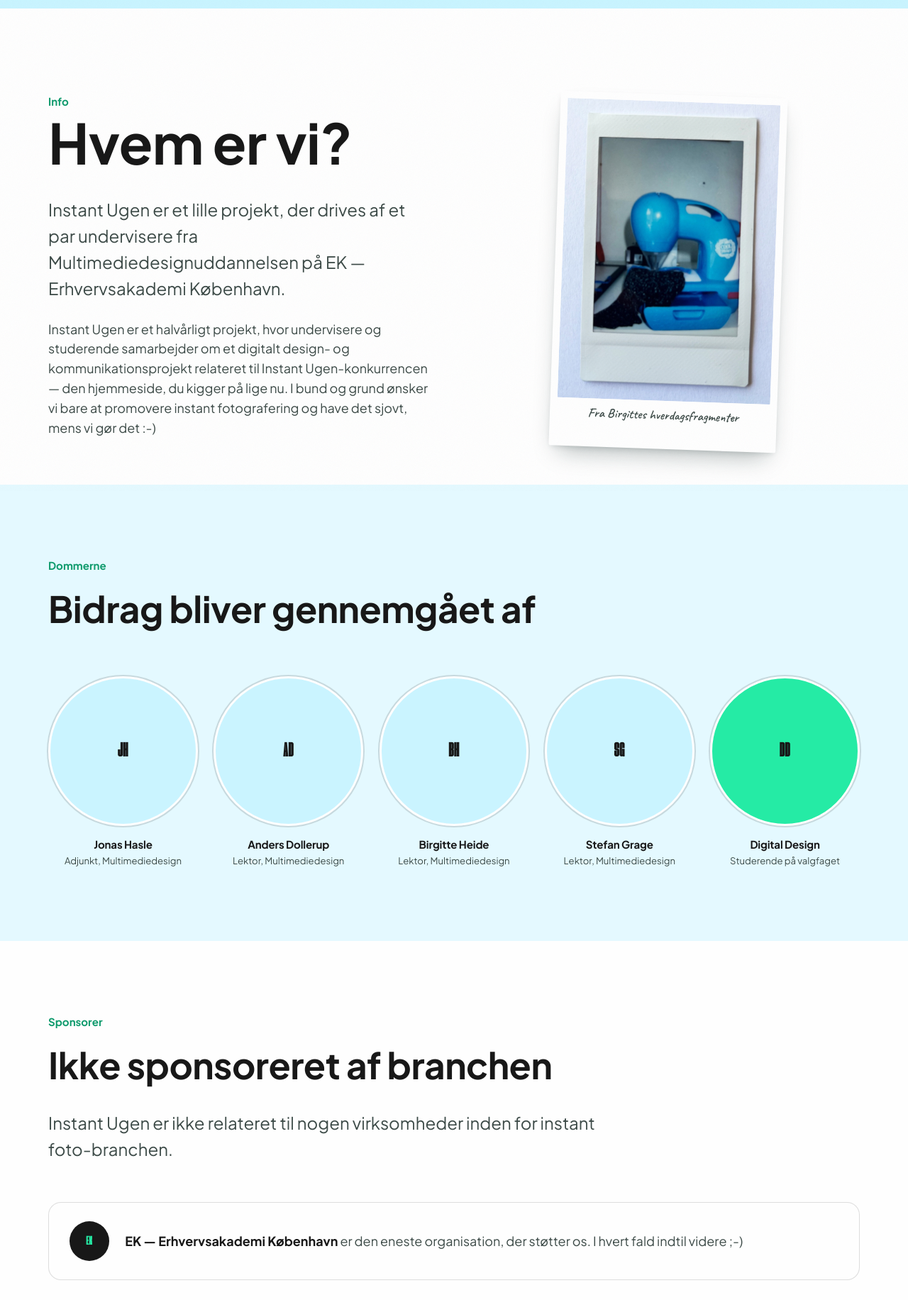
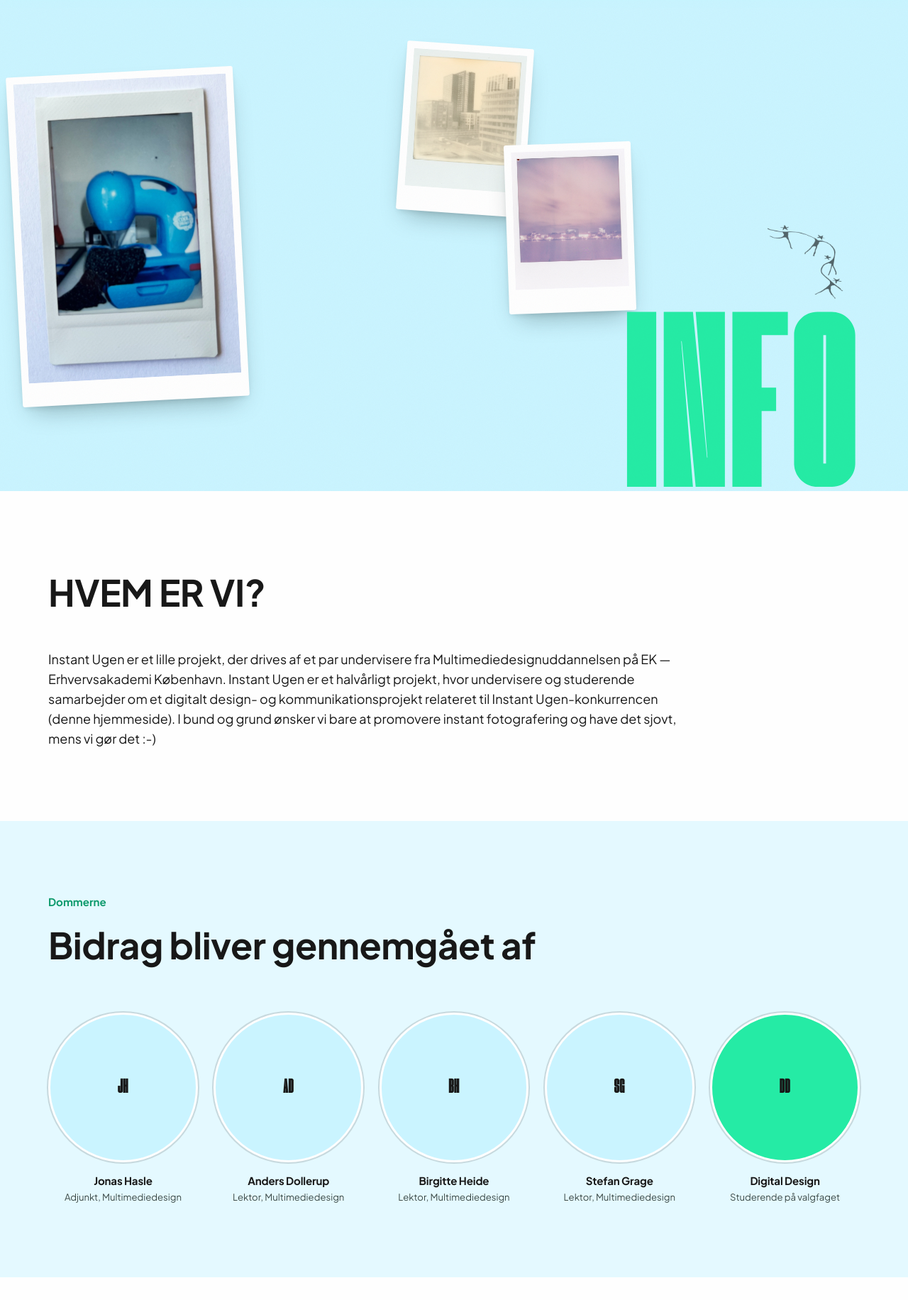
Before and after one commit to allynavarro/instant-ugen, a website: page info.html in a window 1280 px wide. Shown: the part 108-1940 px from the top of the page at 71% size. Drawn offline with Linux system fonts and the light colour scheme.

Commit message:
info siden færdig

```diff
--- a/css/info.css
+++ b/css/info.css
@@ -1,7 +1,141 @@
 /* ==========================================================================
-   Info — hvem er vi, dommere, sponsorer
+   Info — hero, hvem er vi, dommere, sponsorer
    ========================================================================== */
 
+/* ---------- hero ---------- */
+.info-hero {
+  background: var(--blue);
+  overflow: clip;
+  padding: clamp(2rem, 4vw, 3.5rem) 0 0;
+  height: calc(100dvh - var(--header-h, 112px));
+}
+.info-hero .wrap {
+  position: relative;
+  display: flex;
+  align-items: flex-end;
+  height: 100%;
+}
+
+.info-hero-word {
+  font-family: var(--f-display);
+  text-transform: uppercase;
+  font-weight: 400;
+  line-height: 0.8;
+  letter-spacing: 0.01em;
+  color: var(--mint);
+  font-size: clamp(7rem, 5vw + 36vh, 32rem);
+  margin: 0 0 -0.08em auto;
+  position: relative;
+  z-index: 5;
+}
+
+.info-hero-photos {
+  position: absolute;
+  inset: 0;
+  z-index: 2;
+}
+.info-hero-photo {
+  position: absolute;
+  margin: 0;
+}
+.info-hero-photo img {
+  width: 100%;
+  height: auto;
+}
+.ihp-1 {
+  left: 0;
+  top: 6%;
+  width: clamp(190px, 25vw, 320px);
+  transform: rotate(-3deg);
+  z-index: 2;
+}
+.ihp-2 {
+  left: 44%;
+  top: 0;
+  width: clamp(110px, 14vw, 180px);
+  transform: rotate(4deg);
+  z-index: 3;
+}
+.ihp-3 {
+  left: 56%;
+  top: 22%;
+  width: clamp(110px, 14vw, 180px);
+  transform: rotate(-2deg);
+  z-index: 3;
+}
+
+.info-hero-illustration {
+  position: absolute;
+  right: 4%;
+  bottom: 42%;
+  width: clamp(110px, 11vw, 190px);
+  height: auto;
+  z-index: 4;
+}
+
+@media (max-width: 820px) {
+  .info-hero {
+    height: auto;
+  }
+  .info-hero .wrap {
+    flex-direction: column;
+    align-items: flex-start;
+    height: auto;
+    padding-top: 0.5rem;
+  }
+  .info-hero-photos {
+    position: static;
+    display: flex;
+    flex-wrap: wrap;
+    gap: 1rem;
+    margin-bottom: 1.6rem;
+  }
+  .info-hero-photo {
+    position: static !important;
+    width: calc(50% - 0.5rem) !important;
+    transform: none !important;
+  }
+  .info-hero-word {
+    margin: 0;
+    font-size: clamp(4rem, 2rem + 22vw, 8rem);
+  }
+  .info-hero-illustration {
+    position: static;
+    margin-top: 1.6rem;
+    width: 120px;
+  }
+}
+
+/* ---------- hvem er vi / sponsorer copy ---------- */
+.info-heading {
+  text-transform: uppercase;
+  font-size: var(--step3);
+  margin-bottom: 0.8em;
+}
+.info-copy {
+  max-width: 70ch;
+}
+.info-copy p {
+  margin: 0;
+}
+.info-copy p + p {
+  margin-top: 1.2em;
+}
+.sponsor-question {
+  margin-top: 1.6em !important;
+}
+
+.sponsor-illustration {
+  display: flex;
+  justify-content: center;
+  margin-top: clamp(2.5rem, 6vw, 4rem);
+}
+.sponsor-illustration img {
+  width: min(420px, 90%);
+  height: auto;
+}
+
+/* ---------- dommerne ---------- */
 .judges-grid {
   display: grid;
   grid-template-columns: repeat(5, 1fr);
@@ -49,46 +183,3 @@
   color: var(--ink-soft);
   margin: 0;
 }
-
-.about-grid {
-  display: grid;
-  grid-template-columns: 1fr 1fr;
-  gap: clamp(2rem, 5vw, 4rem);
-  align-items: center;
-}
-@media (max-width: 820px) {
-  .about-grid {
-    grid-template-columns: 1fr;
-  }
-}
-
-.sponsor-card {
-  display: flex;
-  align-items: center;
-  gap: 1.4rem;
-  background: var(--paper);
-  border: 1px solid var(--line);
-  border-radius: var(--radius-m);
-  padding: 1.6rem 1.8rem;
-  margin-top: 2rem;
-}
-.sponsor-card .mark {
-  width: 56px;
-  height: 56px;
-  border-radius: 50%;
-  background: var(--ink);
-  color: var(--mint);
-  display: flex;
-  align-items: center;
-  justify-content: center;
-  font-family: var(--f-display);
-  font-size: 1.1rem;
-  flex: none;
-}
-.sponsor-card p {
-  margin: 0;
-  color: var(--ink-soft);
-}
-.sponsor-card strong {
-  color: var(--ink);
-}
--- a/info.html
+++ b/info.html
@@ -38,19 +38,29 @@
 
 <main id="main">
 
-  <section class="section section--paper" style="padding-bottom: 2rem;">
-    <div class="wrap about-grid">
-      <div class="reveal">
-        <p class="kicker">Info</p>
-        <h1 style="font-size: var(--step4); line-height: .95; margin-bottom: .5em;">Hvem er vi?</h1>
-        <p class="lede" style="margin-bottom: 1em;">Instant Ugen er et lille projekt, der drives af et par undervisere fra Multimediedesignuddannelsen på EK — Erhvervsakademi København.</p>
-        <p style="color: var(--ink-soft);">Instant Ugen er et halvårligt projekt, hvor undervisere og studerende samarbejder om et digitalt design- og kommunikationsprojekt relateret til Instant Ugen-konkurrencen — den hjemmeside, du kigger på lige nu. I bund og grund ønsker vi bare at promovere instant fotografering og have det sjovt, mens vi gør det :-)</p>
+  <section class="info-hero">
+    <div class="wrap">
+      <div class="info-hero-photos" aria-hidden="true">
+        <figure class="polaroid info-hero-photo ihp-1">
+          <img src="images/heide/Symaskine_i_boernehoejde.jpg" width="855" height="1200" alt="">
+        </figure>
+        <figure class="polaroid info-hero-photo ihp-2">
+          <img src="images/gallery/07-orestad-sort-hvid.jpg" width="1150" height="1400" alt="">
+        </figure>
+        <figure class="polaroid info-hero-photo ihp-3">
+          <img src="images/gallery/13-amerikaplads_nordhavnen_expired_film_aug_25.jpg" width="1151" height="1400" alt="">
+        </figure>
       </div>
-      <div class="reveal" style="display:flex; justify-content:center;">
-        <figure class="polaroid" style="width:min(320px,100%); transform: rotate(2deg);">
-          <img src="images/heide/Symaskine_i_boernehoejde.jpg" alt="Et fragment fra hverdagslivet, fotograferet i børnehøjde.">
-          <figcaption>Fra Birgittes hverdagsfragmenter</figcaption>
-        </figure>
+      <h1 class="info-hero-word">Info</h1>
+      <img class="info-hero-illustration" src="images/menneskertegning.png" width="378" height="307" alt="" aria-hidden="true">
+    </div>
+  </section>
+
+  <section class="section section--paper">
+    <div class="wrap">
+      <div class="info-copy reveal">
+        <h2 class="info-heading">Hvem er vi?</h2>
+        <p class="ink-soft">Instant Ugen er et lille projekt, der drives af et par undervisere fra Multimediedesignuddannelsen på EK — Erhvervsakademi København. Instant Ugen er et halvårligt projekt, hvor undervisere og studerende samarbejder om et digitalt design- og kommunikationsprojekt relateret til Instant Ugen-konkurrencen (denne hjemmeside). I bund og grund ønsker vi bare at promovere instant fotografering og have det sjovt, mens vi gør det :-)</p>
       </div>
     </div>
   </section>
@@ -93,14 +103,14 @@
 
   <section class="section section--paper">
     <div class="wrap">
-      <div class="section-head reveal">
-        <p class="kicker">Sponsorer</p>
-        <h2>Ikke sponsoreret af branchen</h2>
-        <p class="lede">Instant Ugen er ikke relateret til nogen virksomheder inden for instant foto-branchen.</p>
+      <div class="info-copy reveal">
+        <h2 class="info-heading">Sponsorer</h2>
+        <p class="ink-soft">Instant Ugen er ikke relateret til nogen virksomheder inden for instant foto-branchen. Den eneste organisation, der støtter os, er EK — Erhvervsakademi København. I hvert fald indtil videre.</p>
+        <p class="sponsor-question"><strong>Interesseret i at samarbejde eller give et bidrag?</strong></p>
+        <p>Skriv til os på <a href="mailto:instantugen@kontakt.dk">instantugen@kontakt.dk</a></p>
       </div>
-      <div class="sponsor-card reveal">
-        <div class="mark">EK</div>
-        <p><strong>EK — Erhvervsakademi København</strong> er den eneste organisation, der støtter os. I hvert fald indtil videre ;-)</p>
+      <div class="sponsor-illustration reveal">
+        <img src="images/telefongrafik.png" width="869" height="491" alt="" aria-hidden="true">
       </div>
     </div>
   </section>
@@ -151,5 +161,16 @@
 
 <script src="https://cdn.jsdelivr.net/npm/lenis@1.3.26/dist/lenis.min.js"></script>
 <script src="js/main.js?v=3"></script>
+<script>
+(function () {
+  var header = document.querySelector(".site-header");
+  if (!header) return;
+  var setHeaderHeight = function () {
+    document.documentElement.style.setProperty("--header-h", header.offsetHeight + "px");
+  };
+  setHeaderHeight();
+  window.addEventListener("resize", setHeaderHeight);
+})();
+</script>
 </body>
 </html>
```
Also changed, not shown: images/format.png (added), images/instants1.png (added), images/menneskertegning.png (added), images/telefongrafik.png (added), 2 other files.
